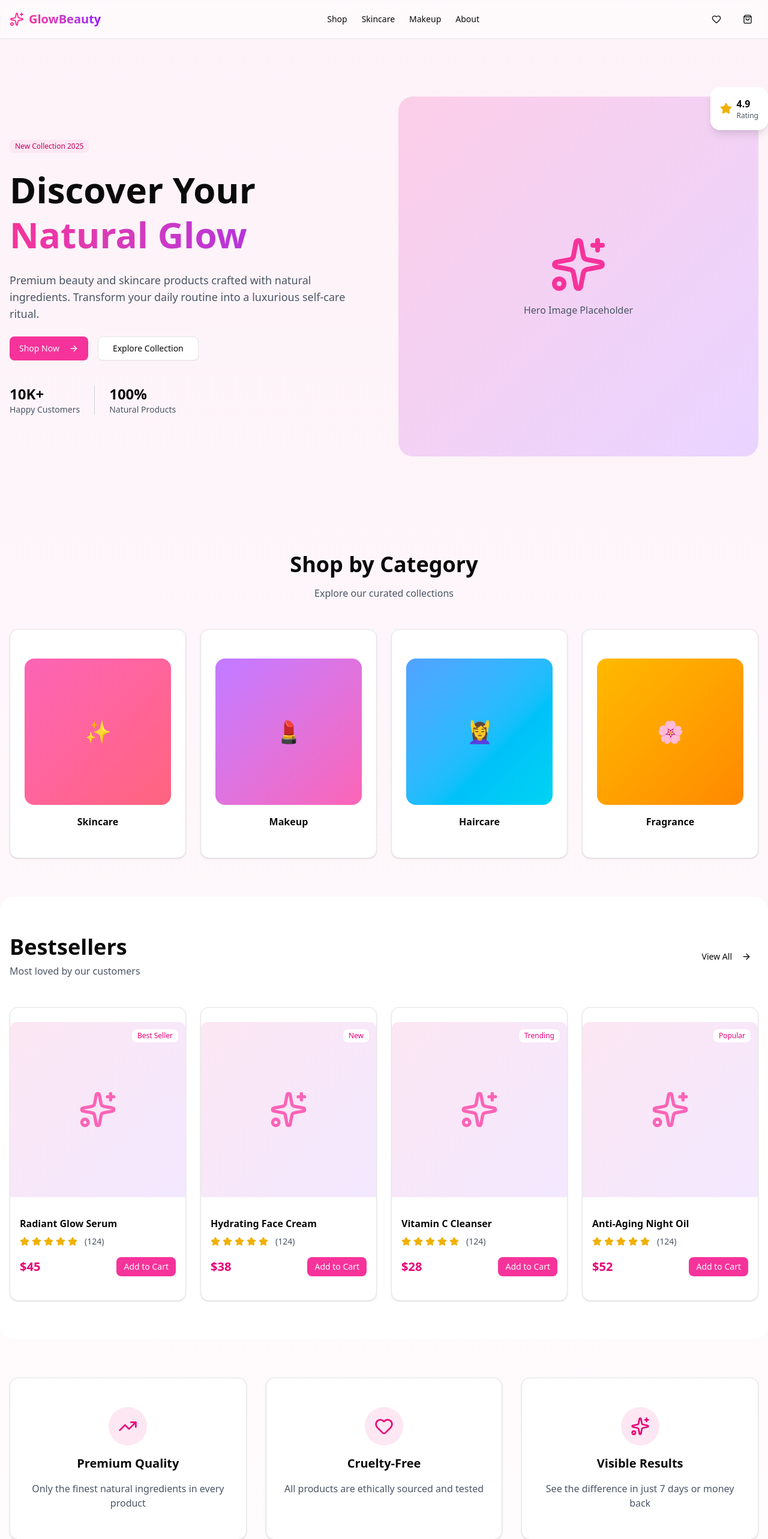
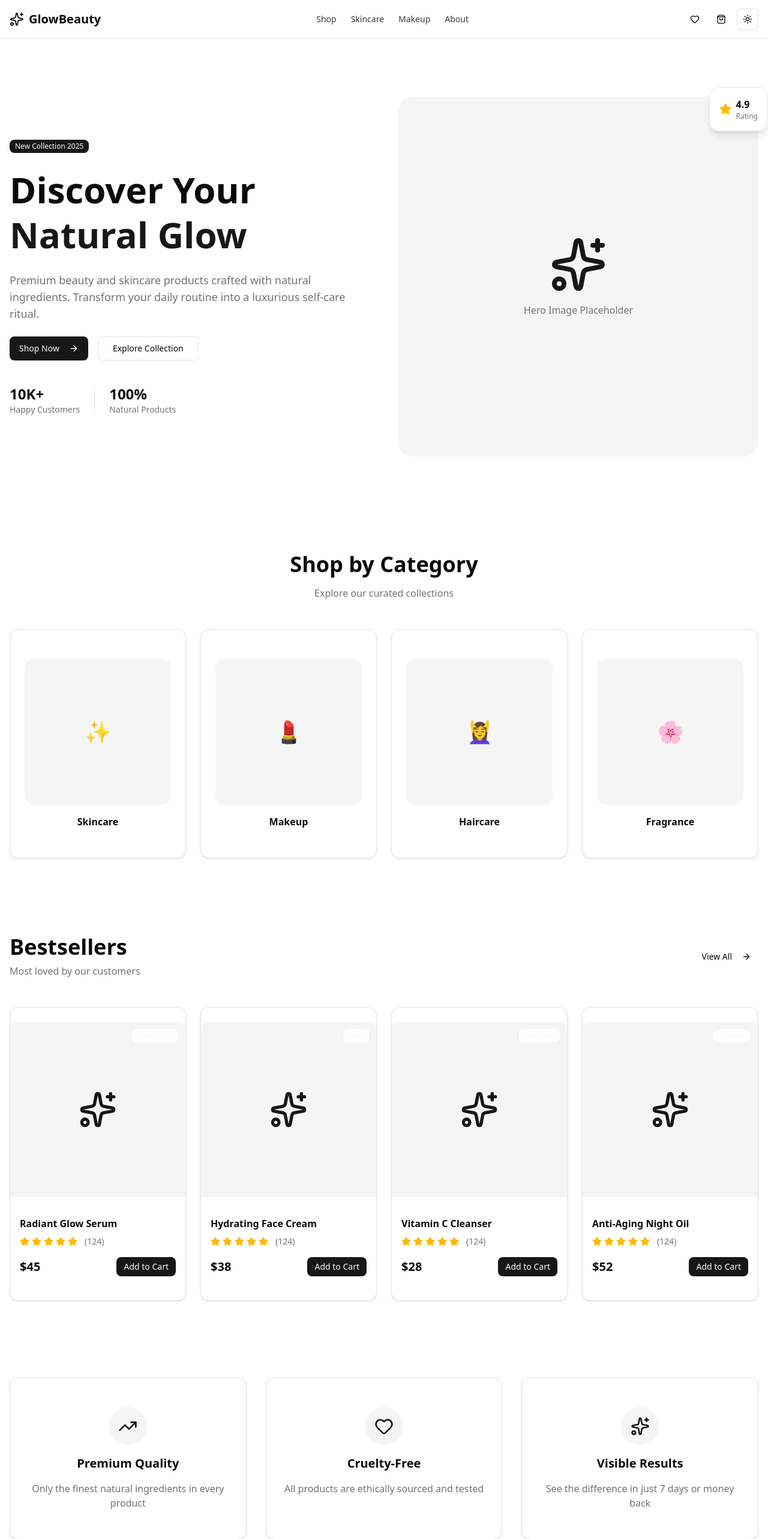
Before and after one commit to Zaprovic/mom-shop-new, a Next.js app: page / in a window 1280 px wide. Shown: the top 2566 px of the page at 60% size. Built offline with nearby package versions, Linux system fonts and the light colour scheme.

Commit message:
style: added shadcn native colors

```diff
--- a/src/app/page.tsx
+++ b/src/app/page.tsx
@@ -1,7 +1,7 @@
-import Image from "next/image";
 import { Button } from "@/components/ui/button";
 import { Card, CardContent } from "@/components/ui/card";
 import { Badge } from "@/components/ui/badge";
+import { ModeToggle } from "@/components/global/mode-toggle";
 import {
   ShoppingBag,
   Sparkles,
@@ -13,49 +13,50 @@ import {
 
 export default function Home() {
   return (
-    <div className="min-h-screen bg-gradient-to-b from-pink-50 to-white dark:from-gray-900 dark:to-gray-800">
+    <div className="min-h-screen bg-background">
       {/* Header/Navigation */}
-      <header className="sticky top-0 z-50 w-full border-b bg-white/95 backdrop-blur supports-[backdrop-filter]:bg-white/60 dark:bg-gray-900/95">
+      <header className="sticky top-0 z-50 w-full border-b bg-background/95 backdrop-blur supports-[backdrop-filter]:bg-background/60">
         <div className="container mx-auto flex h-16 items-center justify-between px-4">
           <div className="flex items-center gap-2">
-            <Sparkles className="h-6 w-6 text-pink-500" />
-            <span className="text-xl font-bold bg-gradient-to-r from-pink-500 to-purple-600 bg-clip-text text-transparent">
+            <Sparkles className="h-6 w-6 text-primary" />
+            <span className="text-xl font-bold text-foreground">
               GlowBeauty
             </span>
           </div>
           <nav className="hidden md:flex items-center gap-6">
             <a
               href="#"
-              className="text-sm font-medium hover:text-pink-500 transition-colors"
+              className="text-sm font-medium text-foreground/80 hover:text-foreground transition-colors"
             >
               Shop
             </a>
             <a
               href="#"
-              className="text-sm font-medium hover:text-pink-500 transition-colors"
+              className="text-sm font-medium text-foreground/80 hover:text-foreground transition-colors"
             >
               Skincare
             </a>
             <a
               href="#"
-              className="text-sm font-medium hover:text-pink-500 transition-colors"
+              className="text-sm font-medium text-foreground/80 hover:text-foreground transition-colors"
             >
               Makeup
             </a>
             <a
               href="#"
-              className="text-sm font-medium hover:text-pink-500 transition-colors"
+              className="text-sm font-medium text-foreground/80 hover:text-foreground transition-colors"
             >
               About
             </a>
           </nav>
-          <div className="flex items-center gap-4">
+          <div className="flex items-center gap-2">
             <Button variant="ghost" size="icon">
               <Heart className="h-5 w-5" />
             </Button>
             <Button variant="ghost" size="icon">
               <ShoppingBag className="h-5 w-5" />
             </Button>
+            <ModeToggle />
           </div>
         </div>
       </header>
@@ -64,22 +65,18 @@ export default function Home() {
       <section className="container mx-auto px-4 py-16 md:py-24">
         <div className="grid md:grid-cols-2 gap-12 items-center">
           <div className="space-y-6">
-            <Badge className="bg-pink-100 text-pink-700 hover:bg-pink-200 dark:bg-pink-900 dark:text-pink-100">
-              New Collection 2025
-            </Badge>
+            <Badge>New Collection 2025</Badge>
             <h1 className="text-4xl md:text-6xl font-bold leading-tight">
               Discover Your
-              <span className="block bg-gradient-to-r from-pink-500 to-purple-600 bg-clip-text text-transparent">
-                Natural Glow
-              </span>
+              <span className="block text-primary">Natural Glow</span>
             </h1>
-            <p className="text-lg text-gray-600 dark:text-gray-300">
+            <p className="text-lg text-muted-foreground">
               Premium beauty and skincare products crafted with natural
               ingredients. Transform your daily routine into a luxurious
               self-care ritual.
             </p>
             <div className="flex flex-col sm:flex-row gap-4">
-              <Button size="lg" className="bg-pink-500 hover:bg-pink-600">
+              <Button size="lg">
                 Shop Now
                 <ArrowRight className="ml-2 h-4 w-4" />
               </Button>
@@ -90,37 +87,31 @@ export default function Home() {
             <div className="flex items-center gap-6 pt-4">
               <div>
                 <p className="text-2xl font-bold">10K+</p>
-                <p className="text-sm text-gray-600 dark:text-gray-400">
-                  Happy Customers
-                </p>
+                <p className="text-sm text-muted-foreground">Happy Customers</p>
               </div>
-              <div className="h-12 w-px bg-gray-300"></div>
+              <div className="h-12 w-px bg-border"></div>
               <div>
                 <p className="text-2xl font-bold">100%</p>
-                <p className="text-sm text-gray-600 dark:text-gray-400">
+                <p className="text-sm text-muted-foreground">
                   Natural Products
                 </p>
               </div>
             </div>
           </div>
           <div className="relative">
-            <div className="aspect-square rounded-3xl bg-gradient-to-br from-pink-200 to-purple-200 dark:from-pink-900 dark:to-purple-900 p-8 flex items-center justify-center">
+            <div className="aspect-square rounded-3xl bg-muted p-8 flex items-center justify-center">
               <div className="text-center">
-                <Sparkles className="h-24 w-24 mx-auto text-pink-500 mb-4" />
-                <p className="text-gray-600 dark:text-gray-300">
-                  Hero Image Placeholder
-                </p>
+                <Sparkles className="h-24 w-24 mx-auto text-primary mb-4" />
+                <p className="text-muted-foreground">Hero Image Placeholder</p>
               </div>
             </div>
             {/* Floating badges */}
-            <div className="absolute -top-4 -right-4 bg-white dark:bg-gray-800 rounded-2xl p-4 shadow-lg">
+            <div className="absolute -top-4 -right-4 bg-card rounded-2xl p-4 shadow-lg border">
               <div className="flex items-center gap-2">
-                <Star className="h-5 w-5 text-yellow-500 fill-yellow-500" />
+                <Star className="h-5 w-5 text-chart-4 fill-chart-4" />
                 <div>
                   <p className="font-bold">4.9</p>
-                  <p className="text-xs text-gray-600 dark:text-gray-400">
-                    Rating
-                  </p>
+                  <p className="text-xs text-muted-foreground">Rating</p>
                 </div>
               </div>
             </div>
@@ -134,7 +125,7 @@ export default function Home() {
           <h2 className="text-3xl md:text-4xl font-bold mb-4">
             Shop by Category
           </h2>
-          <p className="text-gray-600 dark:text-gray-300">
+          <p className="text-muted-foreground">
             Explore our curated collections
           </p>
         </div>
@@ -143,22 +134,18 @@ export default function Home() {
             {
               name: "Skincare",
               icon: "✨",
-              color: "from-pink-400 to-rose-400",
             },
             {
               name: "Makeup",
               icon: "💄",
-              color: "from-purple-400 to-pink-400",
             },
             {
               name: "Haircare",
               icon: "💆‍♀️",
-              color: "from-blue-400 to-cyan-400",
             },
             {
               name: "Fragrance",
               icon: "🌸",
-              color: "from-amber-400 to-orange-400",
             },
           ].map((category) => (
             <Card
@@ -166,9 +153,7 @@ export default function Home() {
               className="group cursor-pointer hover:shadow-lg transition-all"
             >
               <CardContent className="p-6">
-                <div
-                  className={`aspect-square rounded-2xl bg-gradient-to-br ${category.color} mb-4 flex items-center justify-center text-4xl group-hover:scale-105 transition-transform`}
-                >
+                <div className="aspect-square rounded-2xl bg-muted mb-4 flex items-center justify-center text-4xl group-hover:scale-105 transition-transform">
                   {category.icon}
                 </div>
                 <h3 className="font-semibold text-center">{category.name}</h3>
@@ -179,13 +164,11 @@ export default function Home() {
       </section>
 
       {/* Featured Products */}
-      <section className="container mx-auto px-4 py-16 bg-white dark:bg-gray-800 rounded-3xl">
+      <section className="container mx-auto px-4 py-16">
         <div className="flex items-center justify-between mb-12">
           <div>
             <h2 className="text-3xl md:text-4xl font-bold mb-2">Bestsellers</h2>
-            <p className="text-gray-600 dark:text-gray-300">
-              Most loved by our customers
-            </p>
+            <p className="text-muted-foreground">Most loved by our customers</p>
           </div>
           <Button variant="ghost">
             View All
@@ -204,9 +187,9 @@ export default function Home() {
               className="group cursor-pointer hover:shadow-xl transition-all"
             >
               <CardContent className="p-0">
-                <div className="aspect-square bg-gradient-to-br from-pink-100 to-purple-100 dark:from-pink-900 dark:to-purple-900 rounded-t-lg mb-4 flex items-center justify-center relative overflow-hidden">
-                  <Sparkles className="h-16 w-16 text-pink-400 group-hover:scale-110 transition-transform" />
-                  <Badge className="absolute top-3 right-3 bg-white text-pink-600">
+                <div className="aspect-square bg-muted rounded-t-lg mb-4 flex items-center justify-center relative overflow-hidden">
+                  <Sparkles className="h-16 w-16 text-primary group-hover:scale-110 transition-transform" />
+                  <Badge className="absolute top-3 right-3 bg-background">
                     {product.badge}
                   </Badge>
                 </div>
@@ -216,18 +199,16 @@ export default function Home() {
                     {[...Array(5)].map((_, i) => (
                       <Star
                         key={i}
-                        className="h-4 w-4 text-yellow-500 fill-yellow-500"
+                        className="h-4 w-4 text-chart-4 fill-chart-4"
                       />
                     ))}
-                    <span className="text-sm text-gray-600 ml-2">(124)</span>
+                    <span className="text-sm text-muted-foreground ml-2">
+                      (124)
+                    </span>
                   </div>
                   <div className="flex items-center justify-between pt-2">
-                    <span className="text-xl font-bold text-pink-600">
-                      {product.price}
-                    </span>
-                    <Button size="sm" className="bg-pink-500 hover:bg-pink-600">
-                      Add to Cart
-                    </Button>
+                    <span className="text-xl font-bold">{product.price}</span>
+                    <Button size="sm">Add to Cart</Button>
                   </div>
                 </div>
               </CardContent>
@@ -259,13 +240,11 @@ export default function Home() {
           ].map((benefit, i) => (
             <Card key={i} className="text-center">
               <CardContent className="p-6 space-y-4">
-                <div className="inline-flex items-center justify-center w-16 h-16 rounded-full bg-pink-100 text-pink-600 dark:bg-pink-900 dark:text-pink-300">
+                <div className="inline-flex items-center justify-center w-16 h-16 rounded-full bg-muted text-primary">
                   {benefit.icon}
                 </div>
                 <h3 className="text-xl font-semibold">{benefit.title}</h3>
-                <p className="text-gray-600 dark:text-gray-300">
-                  {benefit.description}
-                </p>
+                <p className="text-muted-foreground">{benefit.description}</p>
               </CardContent>
             </Card>
           ))}
@@ -274,7 +253,7 @@ export default function Home() {
 
       {/* CTA Section */}
       <section className="container mx-auto px-4 py-16">
-        <Card className="bg-gradient-to-r from-pink-500 to-purple-600 border-none text-white">
+        <Card className="bg-primary text-primary-foreground border-none">
           <CardContent className="p-12 text-center space-y-6">
             <h2 className="text-3xl md:text-4xl font-bold">
               Join Our Beauty Community
@@ -287,12 +266,9 @@ export default function Home() {
               <input
                 type="email"
                 placeholder="Enter your email"
-                className="flex-1 px-4 py-3 rounded-lg text-gray-900 focus:outline-none focus:ring-2 focus:ring-white"
+                className="flex-1 px-4 py-3 rounded-lg text-foreground bg-background focus:outline-none focus:ring-2 focus:ring-ring"
               />
-              <Button
-                size="lg"
-                className="bg-white text-pink-600 hover:bg-gray-100"
-              >
+              <Button size="lg" variant="secondary">
                 Subscribe
               </Button>
             </div>
@@ -301,38 +277,50 @@ export default function Home() {
       </section>
 
       {/* Footer */}
-      <footer className="border-t bg-gray-50 dark:bg-gray-900 mt-16">
+      <footer className="border-t bg-muted/50 mt-16">
         <div className="container mx-auto px-4 py-12">
           <div className="grid md:grid-cols-4 gap-8">
             <div>
               <div className="flex items-center gap-2 mb-4">
-                <Sparkles className="h-6 w-6 text-pink-500" />
+                <Sparkles className="h-6 w-6 text-primary" />
                 <span className="text-xl font-bold">GlowBeauty</span>
               </div>
-              <p className="text-sm text-gray-600 dark:text-gray-400">
+              <p className="text-sm text-muted-foreground">
                 Premium beauty and skincare products for your natural glow.
               </p>
             </div>
             <div>
               <h4 className="font-semibold mb-4">Shop</h4>
-              <ul className="space-y-2 text-sm text-gray-600 dark:text-gray-400">
+              <ul className="space-y-2 text-sm text-muted-foreground">
                 <li>
-                  <a href="#" className="hover:text-pink-500">
+                  <a
+                    href="#"
+                    className="hover:text-foreground transition-colors"
+                  >
                     Skincare
                   </a>
                 </li>
                 <li>
-                  <a href="#" className="hover:text-pink-500">
+                  <a
+                    href="#"
+                    className="hover:text-foreground transition-colors"
+                  >
                     Makeup
                   </a>
                 </li>
                 <li>
-                  <a href="#" className="hover:text-pink-500">
+                  <a
+                    href="#"
+                    className="hover:text-foreground transition-colors"
+                  >
                     Haircare
                   </a>
                 </li>
                 <li>
-                  <a href="#" className="hover:text-pink-500">
+                  <a
+                    href="#"
+                    className="hover:text-foreground transition-colors"
+                  >
                     Fragrance
                   </a>
                 </li>
@@ -340,24 +328,36 @@ export default function Home() {
             </div>
             <div>
               <h4 className="font-semibold mb-4">Support</h4>
-              <ul className="space-y-2 text-sm text-gray-600 dark:text-gray-400">
+              <ul className="space-y-2 text-sm text-muted-foreground">
                 <li>
-                  <a href="#" className="hover:text-pink-500">
+                  <a
+                    href="#"
+                    className="hover:text-foreground transition-colors"
+                  >
                     Contact Us
                   </a>
                 </li>
                 <li>
-                  <a href="#" className="hover:text-pink-500">
+                  <a
+                    href="#"
+                    className="hover:text-foreground transition-colors"
+                  >
                     Shipping Info
                   </a>
                 </li>
                 <li>
-                  <a href="#" className="hover:text-pink-500">
+                  <a
+                    href="#"
+                    className="hover:text-foreground transition-colors"
+                  >
                     Returns
                   </a>
                 </li>
                 <li>
-                  <a href="#" className="hover:text-pink-500">
+                  <a
+                    href="#"
+                    className="hover:text-foreground transition-colors"
+                  >
                     FAQ
                   </a>
                 </li>
@@ -365,31 +365,43 @@ export default function Home() {
             </div>
             <div>
               <h4 className="font-semibold mb-4">Company</h4>
-              <ul className="space-y-2 text-sm text-gray-600 dark:text-gray-400">
+              <ul className="space-y-2 text-sm text-muted-foreground">
                 <li>
-                  <a href="#" className="hover:text-pink-500">
+                  <a
+                    href="#"
+                    className="hover:text-foreground transition-colors"
+                  >
                     About Us
                   </a>
                 </li>
                 <li>
-                  <a href="#" className="hover:text-pink-500">
+                  <a
+                    href="#"
+                    className="hover:text-foreground transition-colors"
+                  >
                     Our Story
                   </a>
                 </li>
                 <li>
-                  <a href="#" className="hover:text-pink-500">
+                  <a
+                    href="#"
+                    className="hover:text-foreground transition-colors"
+                  >
                     Privacy Policy
                   </a>
                 </li>
                 <li>
-                  <a href="#" className="hover:text-pink-500">
+                  <a
+                    href="#"
+                    className="hover:text-foreground transition-colors"
+                  >
                     Terms of Service
                   </a>
                 </li>
               </ul>
             </div>
           </div>
-          <div className="border-t mt-8 pt-8 text-center text-sm text-gray-600 dark:text-gray-400">
+          <div className="border-t mt-8 pt-8 text-center text-sm text-muted-foreground">
             <p>&copy; 2025 GlowBeauty. All rights reserved.</p>
           </div>
         </div>
```
